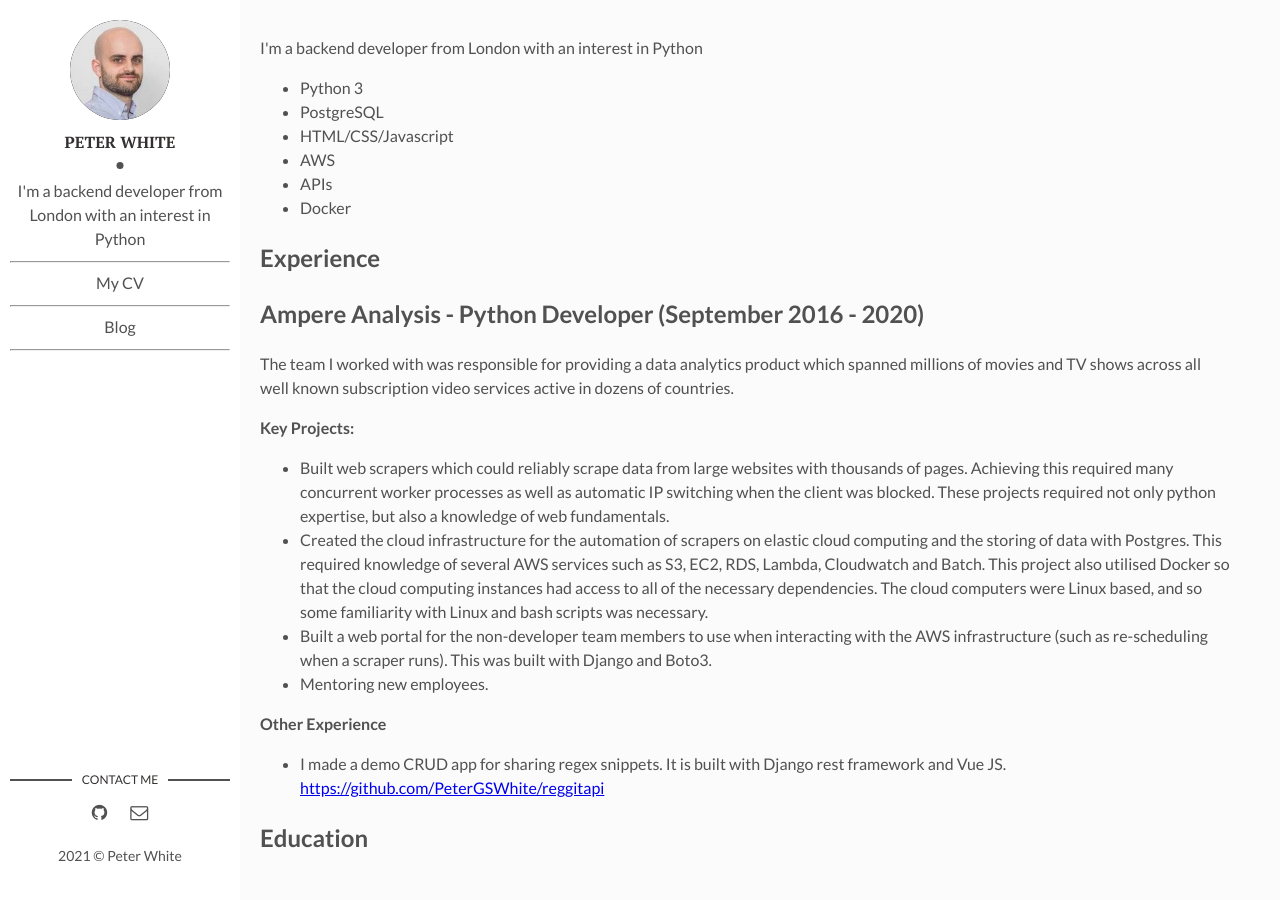
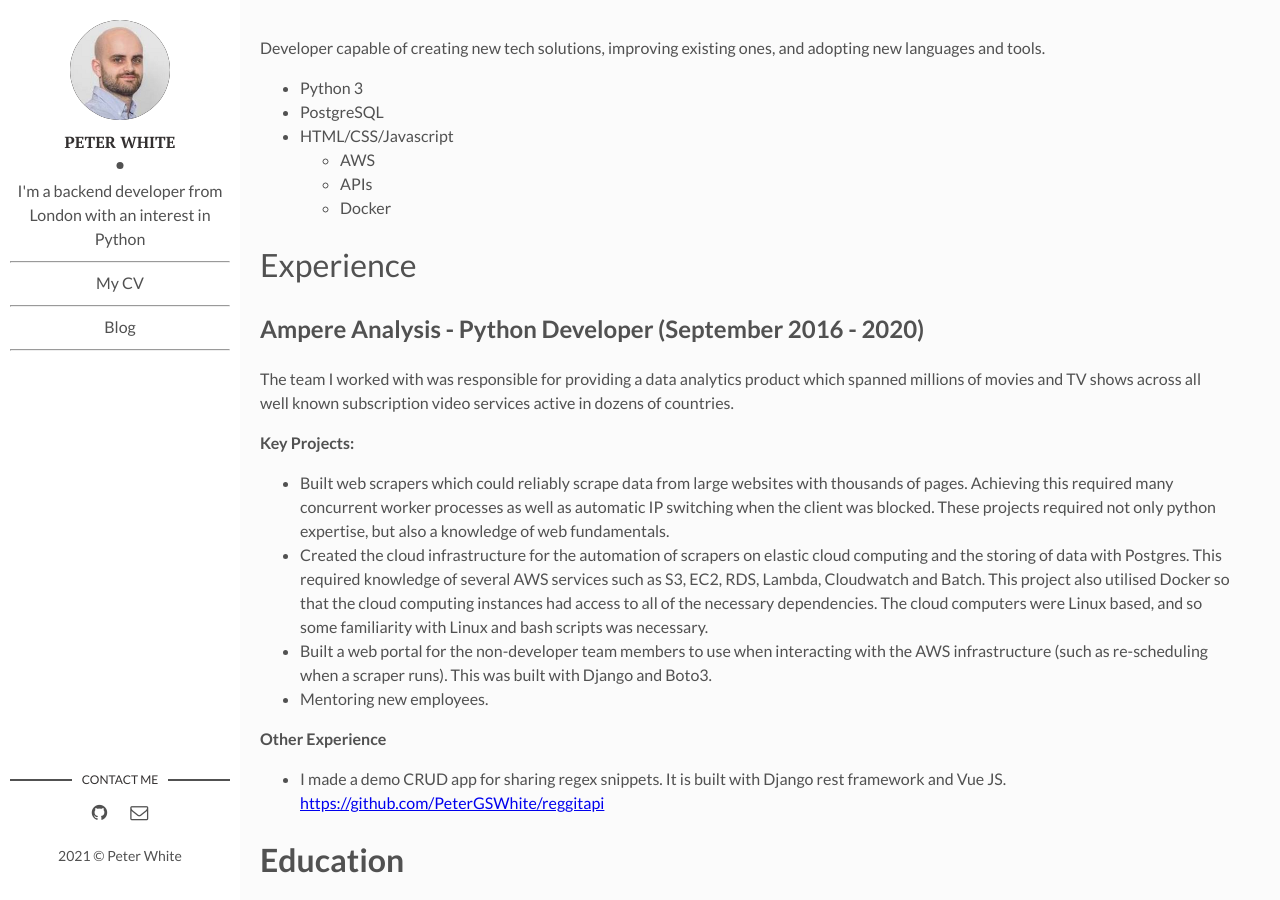
Before and after one commit to PeterGSWhite/PeterGSWhite.github.io, a Jekyll site: the page built from cv.html, in a window 1280 px wide and 900 px high. Built offline with Jekyll 4.4.1, drawn with Linux system fonts in a browser that asks for light colours.

Commit message:
change CV formatting

```diff
--- a/cv.html
+++ b/cv.html
@@ -2,16 +2,29 @@
 layout: main
 ---
 <div>
-<p>I'm a backend developer from London with an interest in Python</p>
+    <p>
+        Developer capable of creating new tech solutions, improving existing ones, and adopting new languages and tools.
+        </p>
         <ul>
-    <li>Python 3</li>
-    <li>PostgreSQL</li>
-    <li>HTML/CSS/Javascript</li>
-    <li>AWS</li>
-    <li>APIs</li>
-    <li>Docker</li>
+
+        <li>Python 3
+
+        <li>PostgreSQL
+
+        <li>HTML/CSS/Javascript
+        <ul>
+
+        <li>AWS
+
+        <li>APIs
+
+        <li>Docker
+        </li>
         </ul>
-<h2>Experience</h2>
+        </li>
+        </ul>
+        <h1>Experience</h1>
+
 
         <h2>Ampere Analysis - Python Developer (September 2016 - 2020)</h2>
 
@@ -41,12 +54,12 @@ The team I worked with was responsible for providing a data analytics product wh
         <li>I made a demo CRUD app for sharing regex snippets. It is built with Django rest framework and Vue JS. <a href="https://github.com/PeterGSWhite/reggitapi">https://github.com/PeterGSWhite/reggitapi</a>
         </li>
         </ul>
-<h2>Education</h2>
-<br>
+        <h1><strong>Education</strong></h1>
 
-<h2>
+
+        <p>
         <strong>University College London (2013 – 2016)</strong>
-</h2>
+        </p>
         <ul>
 
         <li>2:1 BSc. Physics.
@@ -58,11 +71,11 @@ The team I worked with was responsible for providing a data analytics product wh
         <li>All physics modules required good problem solving and numerical skills.
         </li>
         </ul>
+        <p>
+        <strong>St John Payne Comprehensive School (2005 – 2012)</strong>
+        </p>
+        <h3><strong>A-Levels:</strong></h3>
 
-<h2>St John Payne Comprehensive School (2005 – 2012)</h2>
-<br>
-<h3>A-Levels:</h3>
-<br>
 
         <ul>
 
```
Lines whose indentation alone changed are shown as unchanged.
